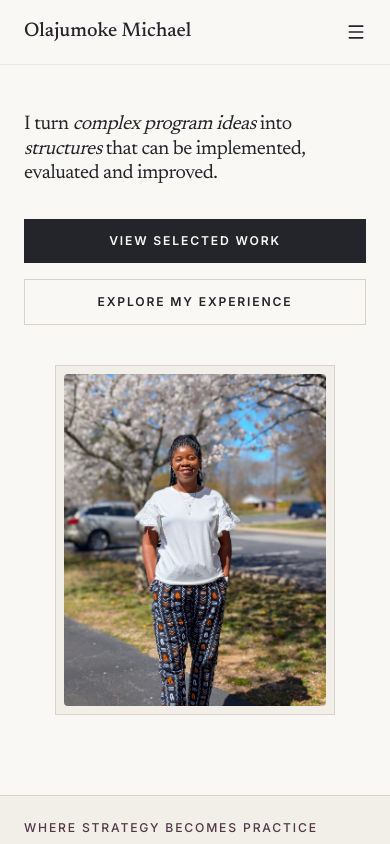
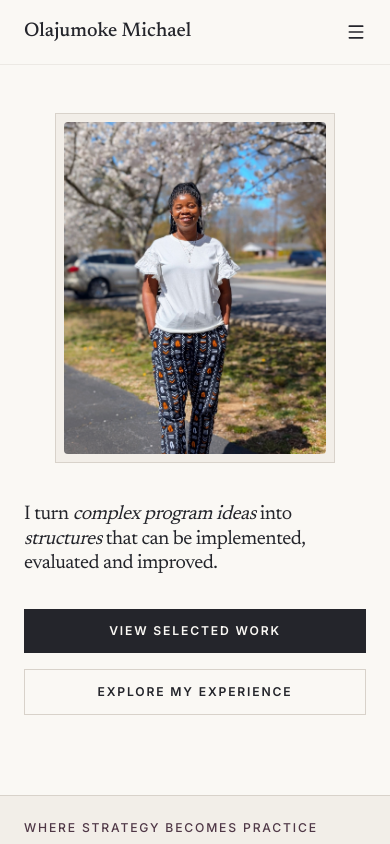
Before and after one commit to ayofemiade/OlajumokeMichael, a Next.js app: page / in a window 390 px wide. Shown: the top 844 px of the page. Built offline with nearby package versions, Linux system fonts and the light colour scheme.

Commit message:
style(hero): reorder hero section to display portrait before text on mobile

```diff
--- a/src/components/sections/HeroSection.tsx
+++ b/src/components/sections/HeroSection.tsx
@@ -62,8 +62,8 @@ export function HeroSection() {
       <div className="max-w-[1400px] w-full mx-auto relative z-10">
         <div className="grid grid-cols-1 lg:grid-cols-12 gap-10 lg:gap-16 items-center">
 
-          {/* The Typography — Left Column */}
-          <div className="lg:col-span-7 flex flex-col z-20">
+          {/* The Typography — Left Column on desktop, Second on mobile */}
+          <div className="lg:col-span-7 flex flex-col z-20 order-2 lg:order-1">
             <motion.h1
               variants={headlineVariants}
               initial="hidden"
@@ -98,8 +98,8 @@ export function HeroSection() {
             </motion.div>
           </div>
 
-          {/* The Portrait — Right Column */}
-          <div className="lg:col-span-5 relative z-10 w-full flex justify-center lg:justify-end">
+          {/* The Portrait — Right Column on desktop, First on mobile */}
+          <div className="lg:col-span-5 relative z-10 w-full flex justify-center lg:justify-end order-1 lg:order-2">
             <motion.div
               variants={imageVariants}
               initial="hidden"
```
